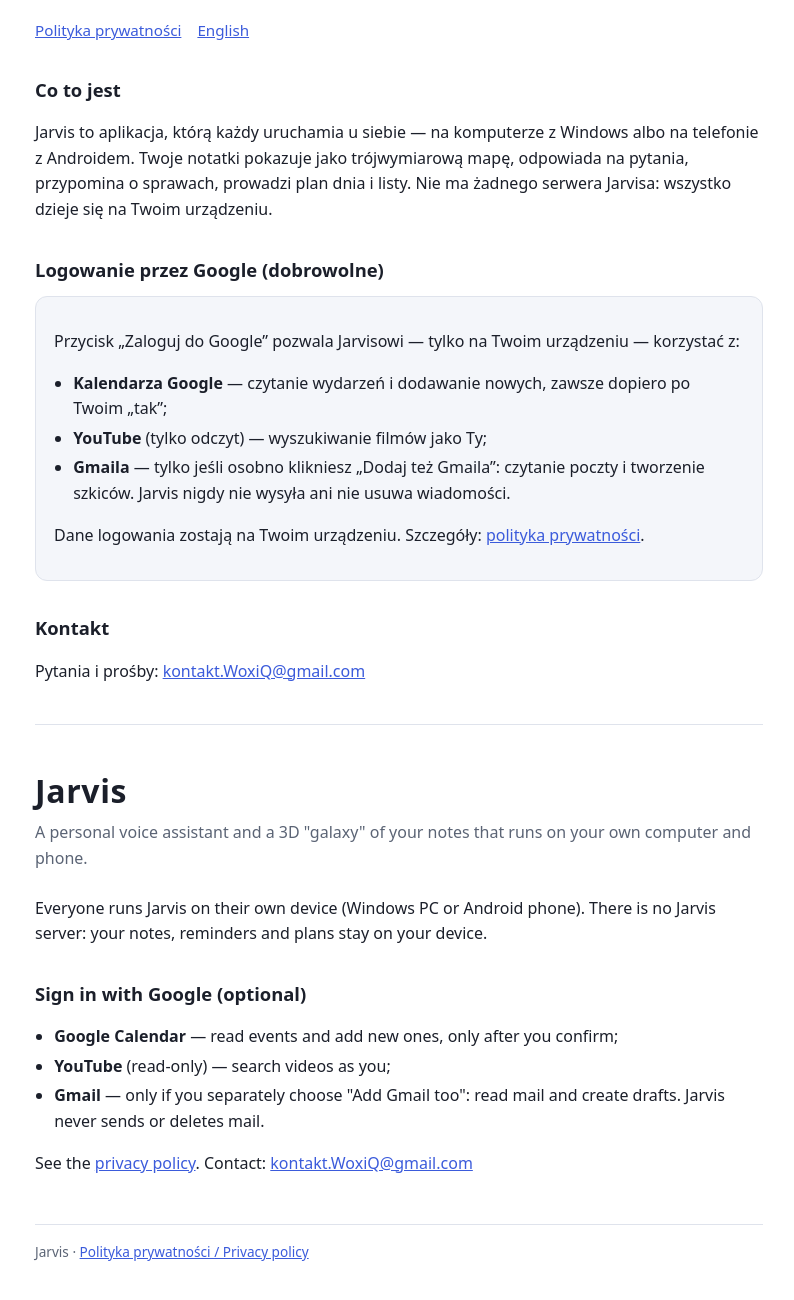
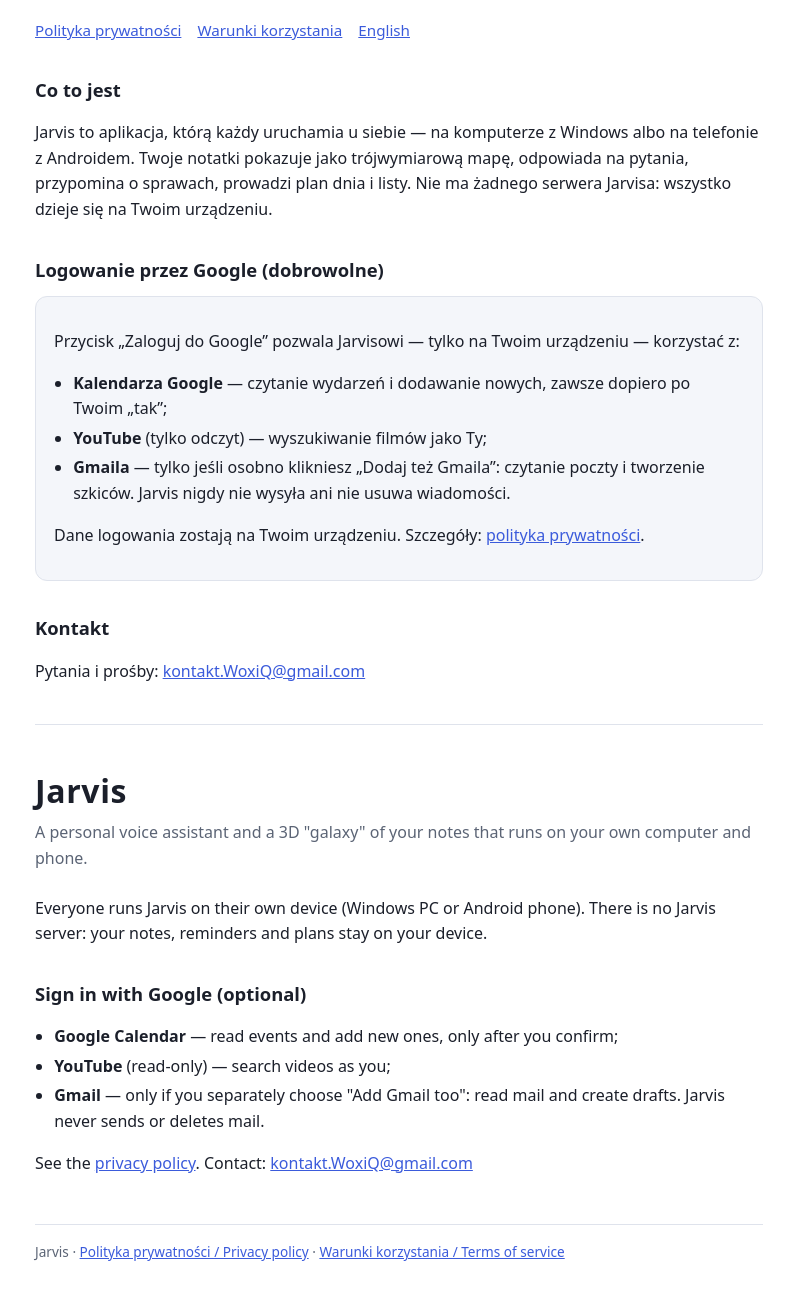
Before and after one commit to MrozMateusz/Jarvis, a plain HTML site: page index.html in a window 1280 px wide. Shown: the part 152-1452 px from the top of the page, without its empty margins (241-1035 px from the left). Drawn offline with Linux system fonts and the light colour scheme.

Commit message:
Add files via upload

```diff
--- a/index.html
+++ b/index.html
@@ -26,7 +26,7 @@
 <main>
   <h1>Jarvis</h1>
   <p class="lead">Osobisty asystent głosowy i „galaktyka” notatek, działający na Twoim własnym komputerze i telefonie.</p>
-  <nav><a href="privacy.html">Polityka prywatności</a><a href="#en">English</a></nav>
+  <nav><a href="privacy.html">Polityka prywatności</a><a href="terms.html">Warunki korzystania</a><a href="#en">English</a></nav>
 
   <h2>Co to jest</h2>
   <p>Jarvis to aplikacja, którą każdy uruchamia u siebie — na komputerze z Windows albo na telefonie z Androidem.
@@ -64,7 +64,7 @@
     <p>See the <a href="privacy.html#en">privacy policy</a>. Contact: <a href="mailto:kontakt.WoxiQ@gmail.com">kontakt.WoxiQ@gmail.com</a></p>
   </section>
 
-  <footer>Jarvis · <a href="privacy.html">Polityka prywatności / Privacy policy</a></footer>
+  <footer>Jarvis · <a href="privacy.html">Polityka prywatności / Privacy policy</a> · <a href="terms.html">Warunki korzystania / Terms of service</a></footer>
 </main>
 </body>
 </html>
```
Also changed, not shown: privacy.html (+1 -1 lines).
